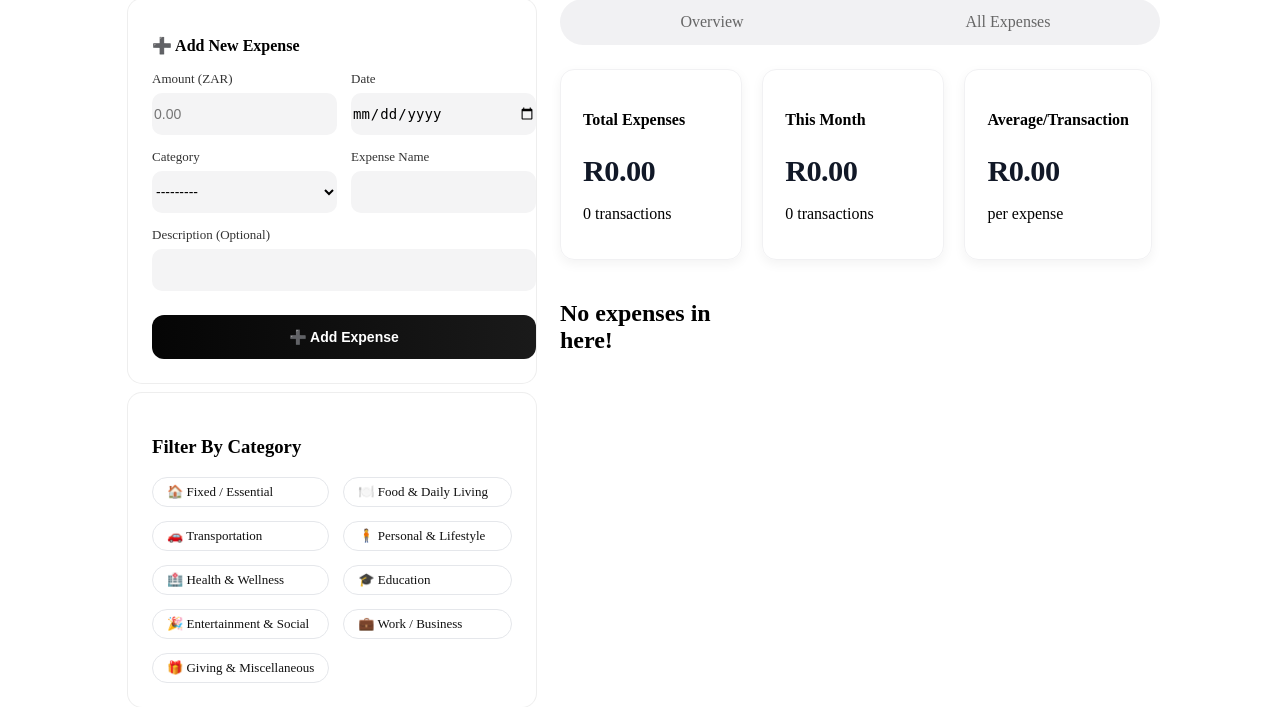
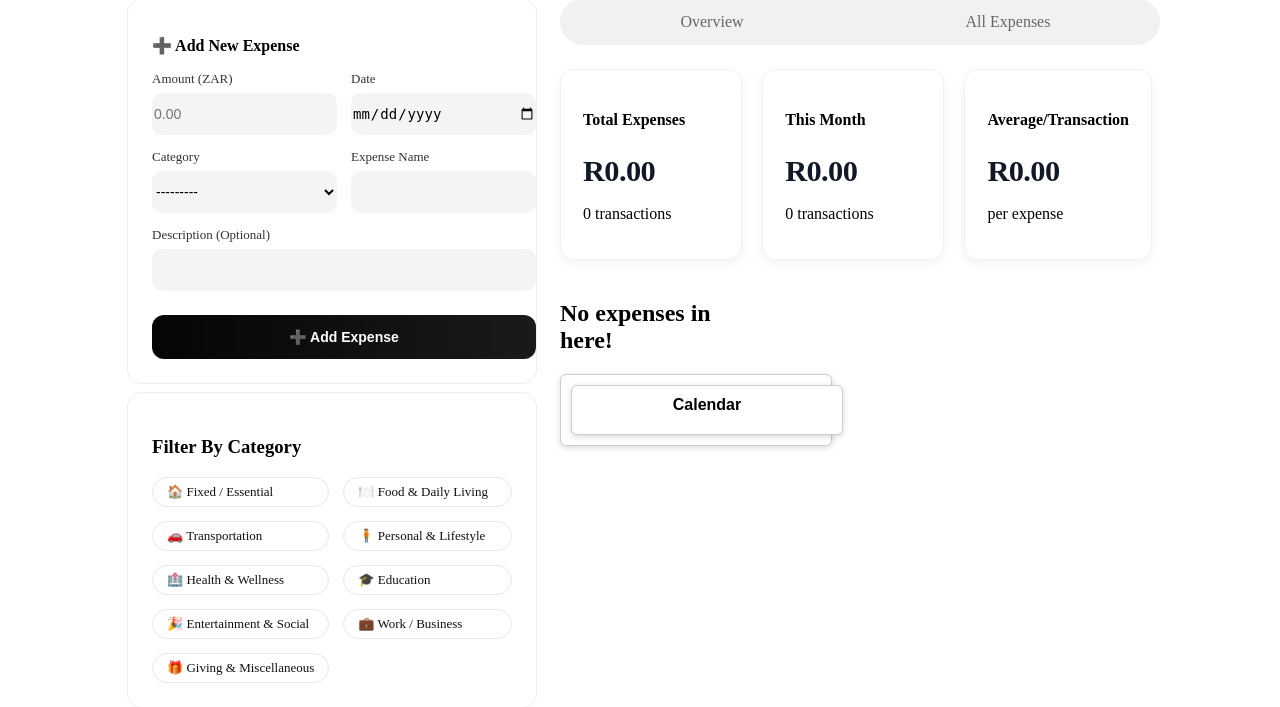
Before and after one commit to remonejacobs/Expense-Tracker, a Django app: page / in a window 1280 px wide. Shown: the part 129-836 px from the top of the page. Run offline with Django 5.2, Linux system fonts and the light colour scheme; data that the repository does not hold is empty.

Commit message:
calendar adjustments

```diff
--- a/templates/base.html
+++ b/templates/base.html
@@ -36,7 +36,13 @@
 
                     {% endblock overview %}
                 </div>
+
+                <div class="calendar_widget">
+                    {% include 'calendar.html' %}
+                </div>
+
             </div>
+
         </div>
     </main>
 </body>
```
